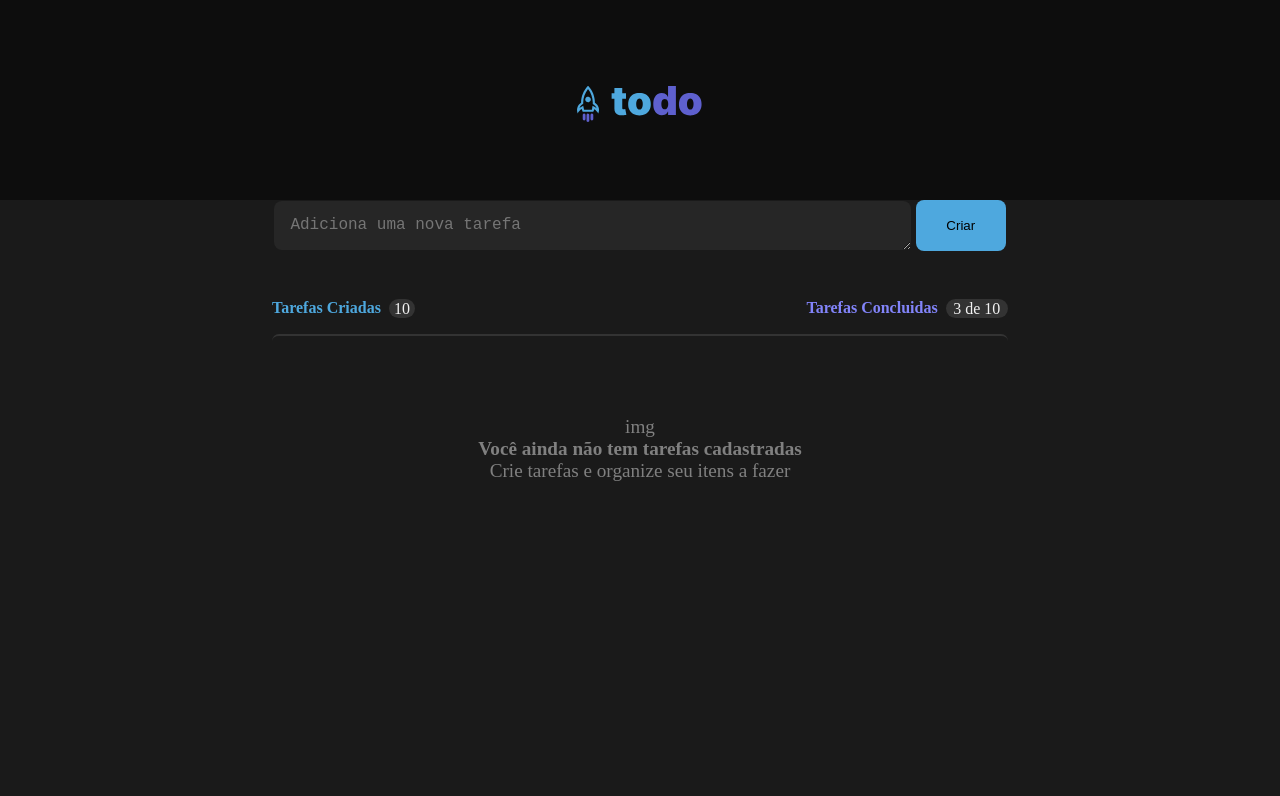
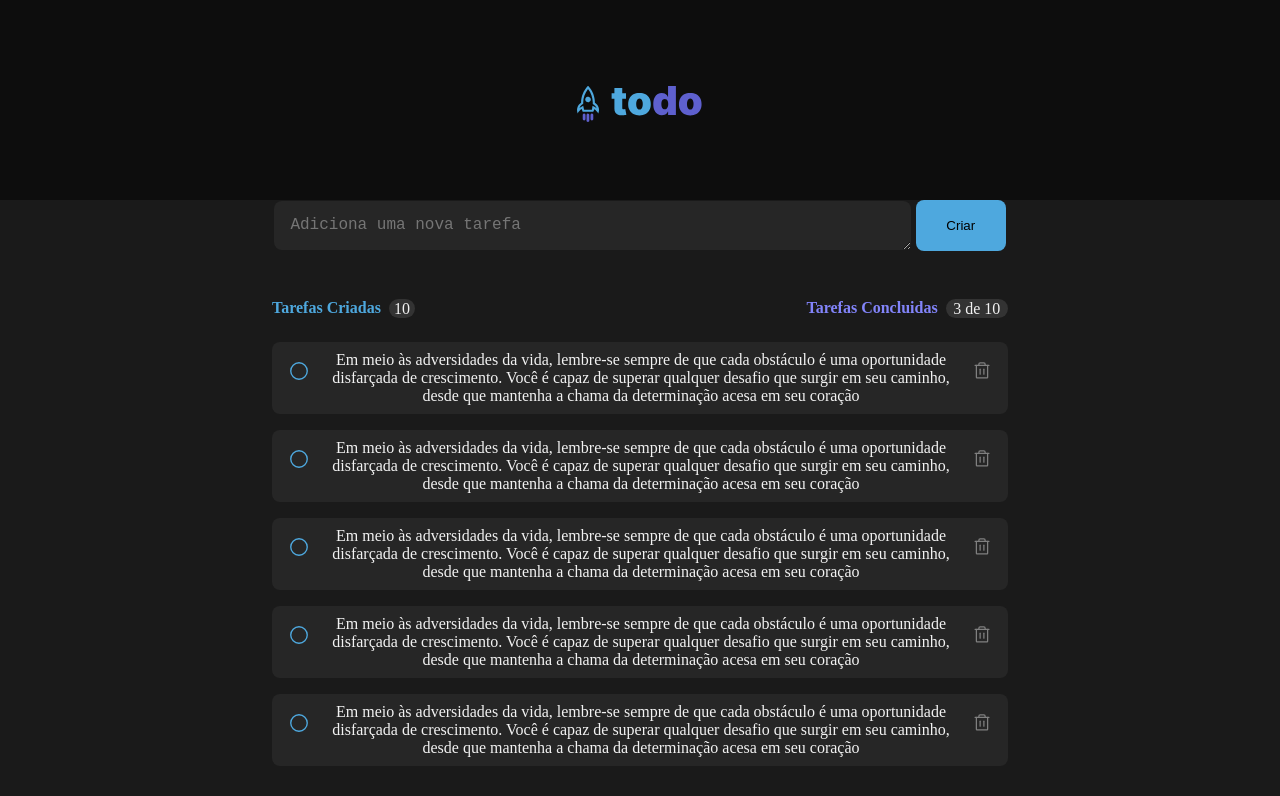
Before and after one commit to GabrielGCJ/desafio-01-react-js-rocketseat, a React (Vite) app: page / in a window 1280 px wide. Shown: the top 796 px of the page. Built offline with nearby package versions, Linux system fonts and the light colour scheme.

Commit message:
feature/create-TodoItem

```diff
--- a/package.json
+++ b/package.json
@@ -11,6 +11,7 @@
   },
   "dependencies": {
     "react": "^18.2.0",
+    "phosphor-react": "^1.4.1",
     "react-dom": "^18.2.0"
   },
   "devDependencies": {
--- /dev/null
+++ b/src/components/TodoItem/TodoItem.jsx
@@ -0,0 +1,19 @@
+import styles from "./TodoItem.module.css"
+import { Circle, Trash } from "phosphor-react";
+
+
+
+export const TodoItem = () => {
+    return (
+        <div className={styles.containerTodoItem}>
+
+            <div className={styles.todoItem}>
+                <button className={styles.circle}><Circle size={22}/></button>
+                    <p>Em meio às adversidades da vida, lembre-se sempre de que cada obstáculo é uma oportunidade disfarçada de crescimento. Você é capaz de superar qualquer desafio que surgir em seu caminho, desde que mantenha a chama da determinação acesa em seu coração</p>
+                <button className={styles.trash}><Trash size={20} /></button>
+
+            </div>
+
+        </div>
+    )
+}
--- /dev/null
+++ b/src/components/TodoItem/TodoItem.module.css
@@ -0,0 +1,36 @@
+.containerTodoItem{
+    display: flex;
+    flex-direction: row;
+    align-items: center;
+    justify-content: center;
+    padding: 0.5rem;
+
+}
+
+.todoItem{
+    display: flex;
+    flex-direction: row;
+    align-items: center;
+    justify-content: space-between;
+    width: 46rem;
+    height: 4.5rem;
+    border-radius: 8px;
+    background: var(--gray-500);
+    text-align: center;
+}
+
+.todoItem button{
+    background: var(--gray-500);
+    border: transparent;
+    margin: 1rem;
+    padding-bottom: 0.7rem;
+}
+
+
+.circle{
+    color: var(--blue-300);
+}
+
+.trash{
+    color: var(--gray-300);
+}
--- a/src/components/TodoListComponent/TodoListComponent.jsx
+++ b/src/components/TodoListComponent/TodoListComponent.jsx
@@ -1,4 +1,5 @@
 import { NoTodoComponent } from "../NoTodoComponent/NoTodoComponent"
+import { TodoItem } from "../TodoItem/TodoItem"
 import styles from "./TodoListComponent.module.css"
 
 export const TodoListComponent = () => {
@@ -36,8 +37,14 @@ export const TodoListComponent = () => {
                 </div>
 
             </div>
+            <TodoItem/>
+            <TodoItem/>
+            <TodoItem/>
+            <TodoItem/>
+            <TodoItem/>
 
-            <NoTodoComponent />
+
+            {/* <NoTodoComponent /> */}
         </div>
     )
 }
```
Also changed, not shown: 1 other file (tests, documents, lock files or other folders).
